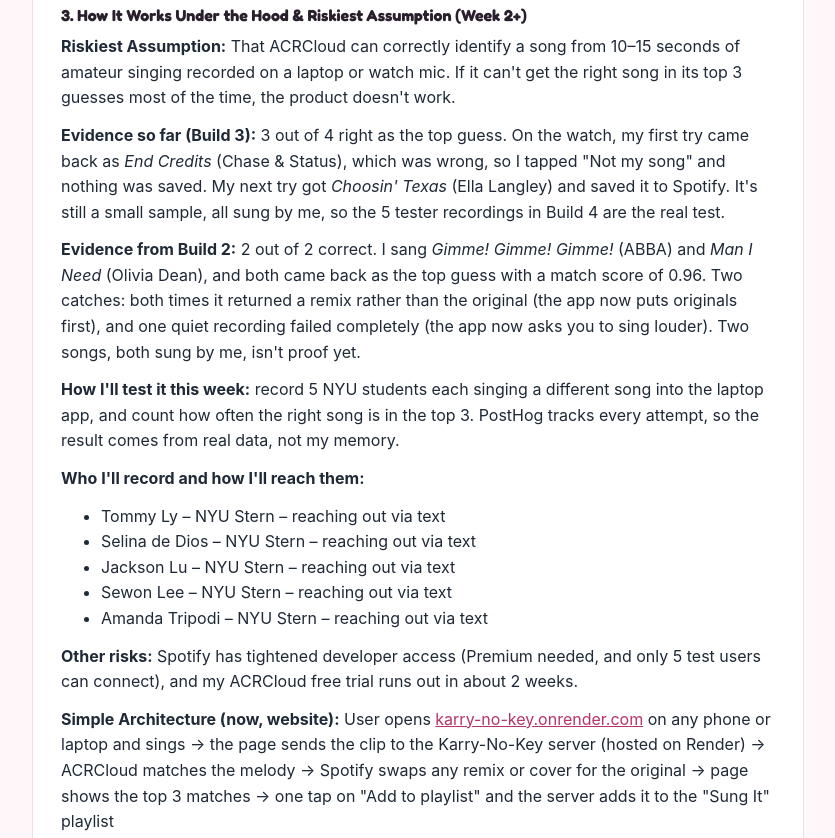
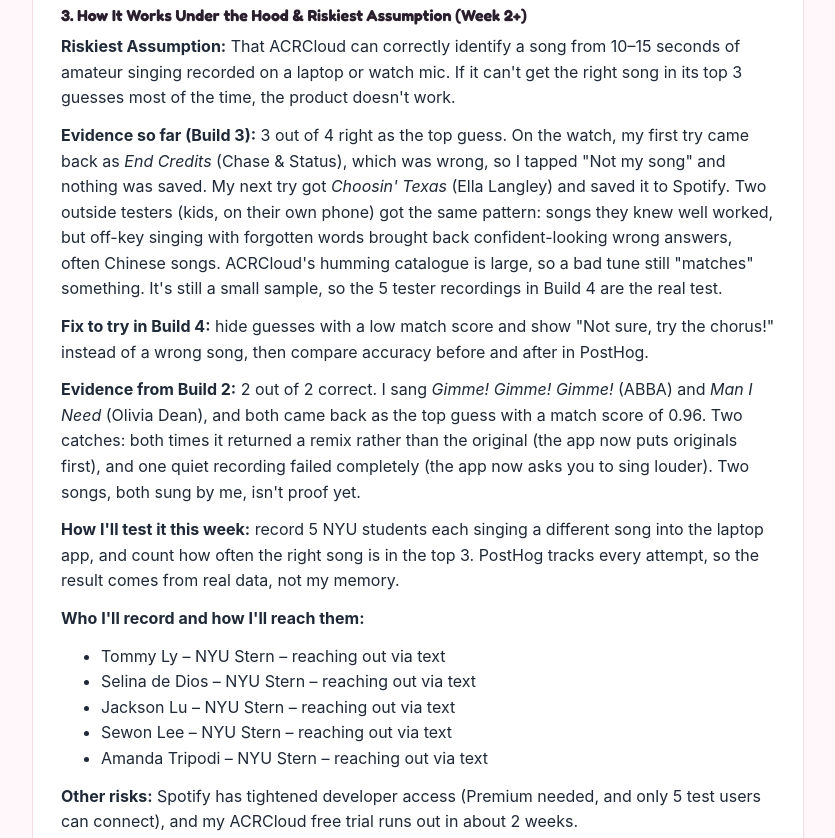
Before and after one commit to building-with-ai-f26/gac9718-karry-no-key, a plain HTML site: page docs/index.html in a window 1280 px wide. Shown: the part 4038-4876 px from the top of the page, without its empty margins (222-1057 px from the left). Drawn offline with Linux system fonts and the light colour scheme.

Commit message:
Build 3: outside tester feedback, low-score fix for Build 4

```diff
--- a/docs/index.html
+++ b/docs/index.html
@@ -247,7 +247,8 @@
 
       <h3>3. How It Works Under the Hood & Riskiest Assumption (Week 2+)</h3>
       <p><strong>Riskiest Assumption:</strong> That ACRCloud can correctly identify a song from 10–15 seconds of amateur singing recorded on a laptop or watch mic. If it can't get the right song in its top 3 guesses most of the time, the product doesn't work.</p>
-      <p><strong>Evidence so far (Build 3):</strong> 3 out of 4 right as the top guess. On the watch, my first try came back as <em>End Credits</em> (Chase &amp; Status), which was wrong, so I tapped "Not my song" and nothing was saved. My next try got <em>Choosin' Texas</em> (Ella Langley) and saved it to Spotify. It's still a small sample, all sung by me, so the 5 tester recordings in Build 4 are the real test.</p>
+      <p><strong>Evidence so far (Build 3):</strong> 3 out of 4 right as the top guess. On the watch, my first try came back as <em>End Credits</em> (Chase &amp; Status), which was wrong, so I tapped "Not my song" and nothing was saved. My next try got <em>Choosin' Texas</em> (Ella Langley) and saved it to Spotify. Two outside testers (kids, on their own phone) got the same pattern: songs they knew well worked, but off-key singing with forgotten words brought back confident-looking wrong answers, often Chinese songs. ACRCloud's humming catalogue is large, so a bad tune still "matches" something. It's still a small sample, so the 5 tester recordings in Build 4 are the real test.</p>
+      <p><strong>Fix to try in Build 4:</strong> hide guesses with a low match score and show "Not sure, try the chorus!" instead of a wrong song, then compare accuracy before and after in PostHog.</p>
       <p><strong>Evidence from Build 2:</strong> 2 out of 2 correct. I sang <em>Gimme! Gimme! Gimme!</em> (ABBA) and <em>Man I Need</em> (Olivia Dean), and both came back as the top guess with a match score of 0.96. Two catches: both times it returned a remix rather than the original (the app now puts originals first), and one quiet recording failed completely (the app now asks you to sing louder). Two songs, both sung by me, isn't proof yet.</p>
       <p><strong>How I'll test it this week:</strong> record 5 NYU students each singing a different song into the laptop app, and count how often the right song is in the top 3. PostHog tracks every attempt, so the result comes from real data, not my memory.</p>
       <p><strong>Who I'll record and how I'll reach them:</strong></p>
@@ -362,7 +363,7 @@
           </li>
           <li><strong>Security audit:</strong> I tested the live site like an attacker would. Fake save tickets were rejected, there are no secret keys in the page or anywhere in the repo's history, and the rate limit kicked in with a <code>429</code> after 30 sings. But it turned out anyone could get past that limit by faking their address, and the watch's save button had no limit at all. Both are now fixed and tested. Full write-up in <a href="https://github.com/building-with-ai-f26/gac9718-karry-no-key/blob/main/SECURITY.md" target="_blank" rel="noopener">SECURITY.md</a>, and <code>AGENTS.md</code> now has a Shipping section, an "Ask me first" list and rules based on real mistakes my agent made.</li>
           <li><strong>Videos & screenshots:</strong> see the Product Showcase at the top of this page: the watch identifying and saving <em>Choosin' Texas</em>, the live site on my phone, and both songs in my "Sung It" playlist on Spotify.</li>
-          <li><strong>Classmate test:</strong> [Name] opened the live link on their own phone and [result: which song, was it right, did it save?]</li>
+          <li><strong>Outside test:</strong> two kids (my friend Arden's children) tried the live link on their own phone, start to finish. First reaction: <em>"This is so cool! How did she build it?!"</em> When they knew the song, it worked. When their tune was way off and they couldn't remember the words, it came back with lots of random Chinese songs instead of saying it wasn't sure. That matches what I've seen myself: the recognition is sometimes slightly off.</li>
           <li><strong>Things learned with AI:</strong> How to put an app on the internet. Until now it only ran on my laptop; now it runs on a server anyone can reach. I learned how hosting works (Render builds my code straight from GitHub every time I push), why secret keys go in the host's settings rather than the code, and how to let people save songs without sign-in while stopping strangers from abusing it. On the watch side I learned that hardware bugs are a different beast: the fix was often a single setting buried in a chip's datasheet.</li>
           <li><strong>What broke / changed in PRD:</strong>
             <ul>
```
